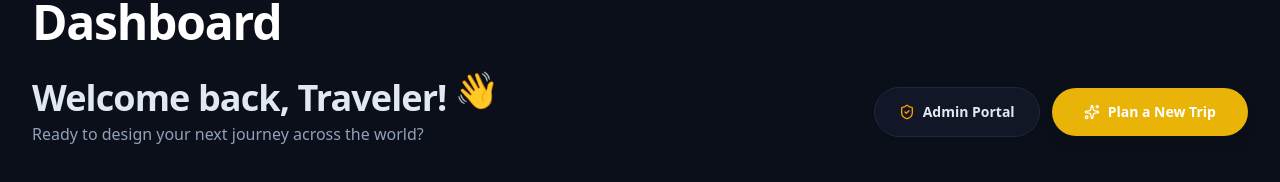
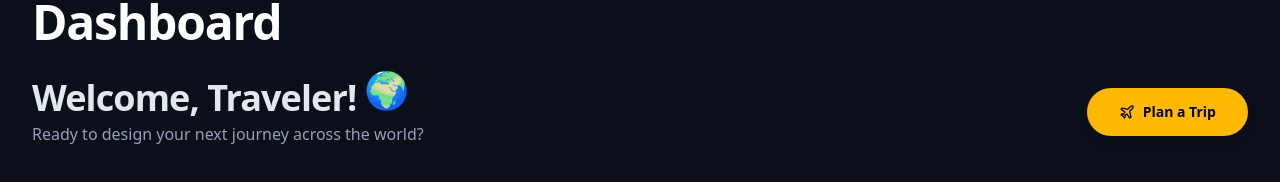
Before and after one commit to AarnavRoy/ODOO-HAckathon-LD, a React (Vite) app: page / in a window 1280 px wide. Shown: the part 134-316 px from the top of the page. Built offline with nearby package versions, Linux system fonts and the light colour scheme; no server answers; sample sign-in values are in the browser's storage.

Commit message:
feat: remove admin button from user dashboard and update welcome message

```diff
--- a/src/pages/Dashboard.jsx
+++ b/src/pages/Dashboard.jsx
@@ -117,23 +117,17 @@ export default function Dashboard() {
       <motion.div variants={fadeUp} initial="hidden" animate="show" className="mb-10 flex flex-col md:flex-row md:items-center justify-between gap-4">
         <div>
           <h2 className="text-4xl font-black tracking-tight text-slate-200 flex items-center gap-2">
-            Welcome back, {user?.name?.split(' ')[0] || 'Traveler'}!
-            <span className="inline-block animate-bounce">👋</span>
+            Welcome, {user?.name?.split(' ')[0] || 'Traveler'}!
+            <span className="inline-block animate-bounce">🌍</span>
           </h2>
           <p className="text-slate-400 mt-1 text-base font-medium">Ready to design your next journey across the world?</p>
         </div>
         <div className="flex items-center gap-3 self-start md:self-auto flex-wrap">
           <Link
-            to="/admin"
-            className="inline-flex items-center gap-2 bg-[#131A2A]/80 border border-[#1F2937] hover:bg-[#131A2A]/5 text-slate-200 font-bold px-6 py-3.5 rounded-full shadow-sm hover:shadow-md hover:-translate-y-0.5 transition-all text-sm"
+            to="/trips/new"
+            className="inline-flex items-center gap-2 bg-amber-400 text-slate-950 hover:bg-amber-500 font-bold px-8 py-3.5 rounded-full shadow-lg hover:shadow-xl hover:-translate-y-0.5 transition-all text-sm"
           >
-            <ShieldCheck className="w-4 h-4 text-amber-500" /> Admin Portal
-          </Link>
-          <Link
-            to="/trips/new"
-            className="inline-flex items-center gap-2 bg-[#EAB308] text-white hover:bg-amber-400 hover:text-white font-bold px-8 py-3.5 rounded-full shadow-lg hover:shadow-xl hover:-translate-y-0.5 transition-all text-sm"
-          >
-            <Sparkles className="w-4 h-4" /> Plan a New Trip
+            <Plane className="w-4 h-4" /> Plan a Trip
           </Link>
         </div>
       </motion.div>
```
